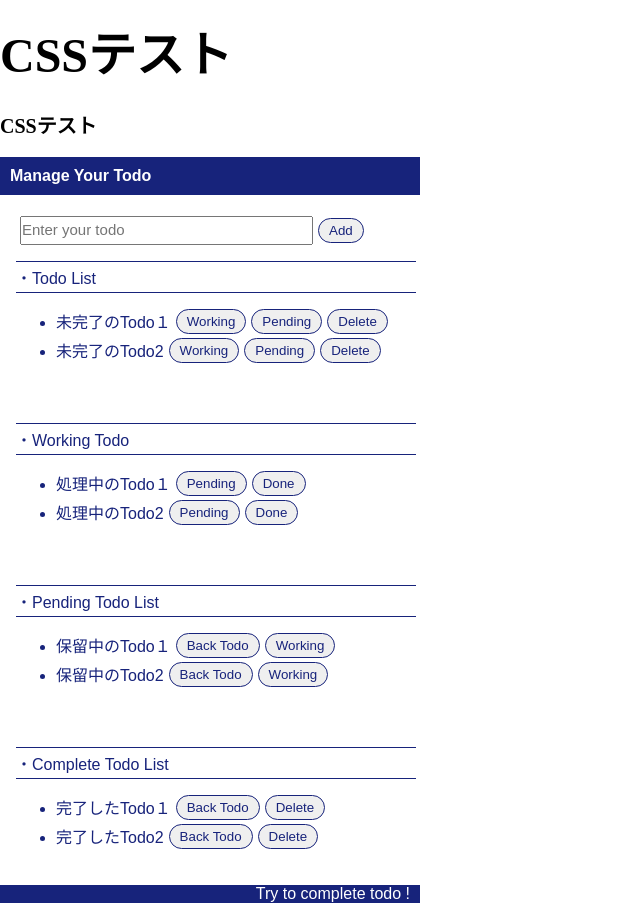
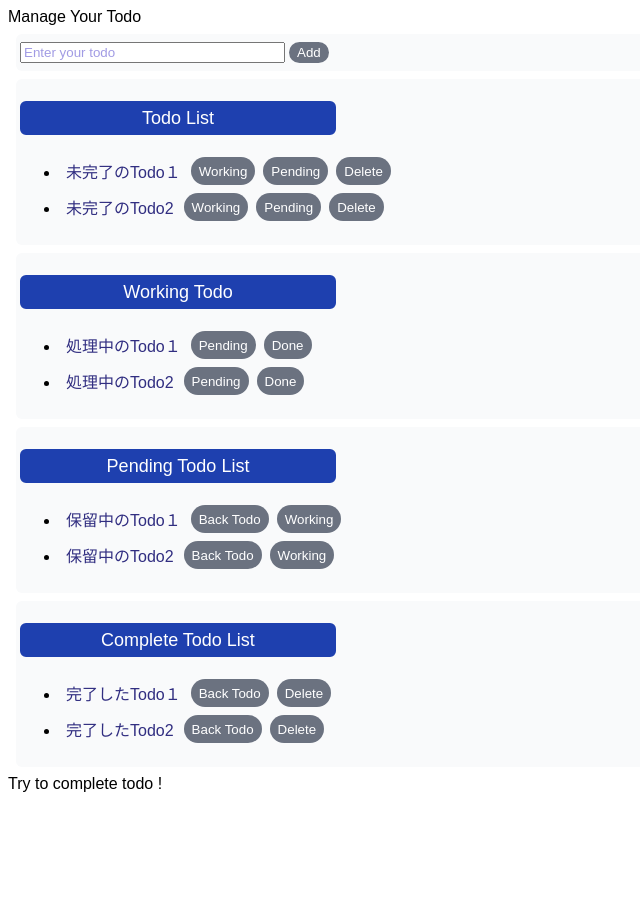
Before and after one commit to ttakuma17/react-env, a React (Create React App) app: page / in a window 1280 px wide. Shown: the whole page, without its empty margins (0-640 px from the left). After the commit the page ends 801 px from the top, so only its background shows below. Built offline with nearby package versions, Linux system fonts and the light colour scheme.

Commit message:
commit before installing tailwind-forms

```diff
--- a/src/App.jsx
+++ b/src/App.jsx
@@ -4,7 +4,7 @@ import { IncompleteTodo } from "./components/IncompleteTodo";
 import { InputTodo } from "./components/InputTodo";
 import { PendingTodo } from "./components/PendingTodo";
 import { WorkingTodo } from "./components/WorkingTodo";
-import "./styles.css";
+// import "./styles.css";
 
 export const App = () => {
   const [todoText, setTodoText] = useState("");
@@ -141,25 +141,7 @@ export const App = () => {
       }
     }
   };
-  const bodyStyle = {
-    fontFamily: "sans-serif",
-    color: "rgb(23 35 123)",
-  };
-  const headerStyle = {
-    width: "400px",
-    color: "white",
-    borderBottom: "solid 1px",
-    backgroundColor: "rgb(23 35 123)",
-    padding: "10px",
-    fontWeight: "700",
-  };
-  const footerStyle = {
-    backgroundColor: "rgb(23 35 123)",
-    color: "white",
-    width: "400px",
-    padding: "0 10px 0 10px",
-    textAlign: "right",
-  };
+
   const todoAreaLayout = {
     width: "400px",
     minHeight: "50px",
@@ -190,10 +172,8 @@ export const App = () => {
   };
   return (
     <>
-      <h1>CSSテスト</h1>
-      <h2>CSSテスト</h2>
-      <div style={bodyStyle}>
-        <header style={headerStyle}>Manage Your Todo</header>
+      <div className="font-body">
+        <header>Manage Your Todo</header>
         <InputTodo
           todoText={todoText}
           onChange={onChangeTodoText}
@@ -241,7 +221,7 @@ export const App = () => {
           listText={listText}
           button={button}
         />
-        <footer style={footerStyle}>Try to complete todo !</footer>
+        <footer>Try to complete todo !</footer>
       </div>
     </>
   );
--- a/src/components/CompleteTodo.jsx
+++ b/src/components/CompleteTodo.jsx
@@ -1,38 +1,31 @@
 import React from "react";
 
 export const CompleteTodo = (props) => {
-  const {
-    completeTodos,
-    onClickBackTodo,
-    onClickDelete,
-    todoAreaLayout,
-    listRow,
-    listTitle,
-    listText,
-    button,
-  } = props;
+  const { completeTodos, onClickBackTodo, onClickDelete } = props;
   return (
-    <div style={todoAreaLayout}>
-      <p style={listTitle}>・Complete Todo List</p>
+    <div className="bg-gray-50 rounded-md p-1 m-2">
+      <p className="text-white text-lg text-center bg-blue-800 border-solid border4 border-blue-800 rounded-md w-1/4">
+        Complete Todo List
+      </p>
       <ul>
         {completeTodos.map((todo, index) => {
           return (
             <li key={todo}>
-              <div style={listRow}>
-                <p style={listText}>{todo}</p>
+              <div className="flex">
+                <p className="text-indigo-900 m-1.5">{todo}</p>
                 <button
+                  className="text-white rounded-full m-1 bg-gray-500 border-transparent hover:bg-blue-100 hover:text-blue-900 "
                   onClick={() => {
                     onClickBackTodo(index, "completelist");
                   }}
-                  style={button}
                 >
                   Back Todo
                 </button>
                 <button
+                  className="text-white rounded-full m-1 bg-gray-500 border-transparent hover:bg-blue-100 hover:text-blue-900 "
                   onClick={() => {
                     onClickDelete(index, "completelist");
                   }}
-                  style={button}
                 >
                   Delete
                 </button>
--- a/src/components/IncompleteTodo.jsx
+++ b/src/components/IncompleteTodo.jsx
@@ -1,47 +1,40 @@
 import React from "react";
 
 export const IncompleteTodo = (props) => {
-  const {
-    incompleteTodos,
-    onClickWorking,
-    onClickPending,
-    onClickDelete,
-    todoAreaLayout,
-    listRow,
-    listTitle,
-    listText,
-    button,
-  } = props;
+  const { incompleteTodos, onClickWorking, onClickPending, onClickDelete } =
+    props;
   return (
-    <div style={todoAreaLayout}>
-      <p style={listTitle}>・Todo List</p>
+    <div className="bg-gray-50 rounded-md p-1 m-2">
+      <p className="text-white text-lg text-center bg-blue-800 border-solid border4 border-blue-800 rounded-md w-1/4">
+        Todo List
+      </p>
       <ul>
         {incompleteTodos.map((todo, index) => {
           return (
             <li key={todo}>
-              <div style={listRow}>
-                <p style={listText}>{todo}</p>
+              <div className="flex">
+                <p className="text-indigo-900 m-1.5">{todo}</p>
                 <button
+                  className="text-white rounded-full m-1 bg-gray-500 border-transparent hover:bg-blue-100 hover:text-blue-900 "
                   onClick={() => {
                     onClickWorking(index, "incompletelist");
                   }}
-                  style={button}
                 >
                   Working
                 </button>
                 <button
+                  className="text-white rounded-full m-1 bg-gray-500 border-transparent hover:bg-blue-100 hover:text-blue-900 "
                   onClick={() => {
                     onClickPending(index, "incompletelist");
                   }}
-                  style={button}
                 >
                   Pending
                 </button>
                 <button
+                  className="text-white rounded-full m-1 bg-gray-500 border-transparent hover:bg-blue-100 hover:text-blue-900 "
                   onClick={() => {
                     onClickDelete(index, "incompletelist");
                   }}
-                  style={button}
                 >
                   Delete
                 </button>
--- a/src/components/InputTodo.jsx
+++ b/src/components/InputTodo.jsx
@@ -1,25 +1,21 @@
 import React from "react";
 
 export const InputTodo = (props) => {
-  const inputArea = {
-    width: "400px",
-    height: "8px",
-    padding: "12px",
-    paddingBottom: "5px",
-    margin: "8px",
-  };
-
-  const { todoText, onChange, onClick, button } = props;
+  const { todoText, onChange, onClick } = props;
   return (
-    <div style={inputArea}>
+    <div className="bg-gray-50 rounded-md p-1 m-2 h-30px">
       <input
+        className="placeholder-indigo-700 placeholder-opacity-50"
         type="text"
         placeholder="Enter your todo"
         size="30"
         value={todoText}
         onChange={onChange}
       />
-      <button onClick={onClick} style={button}>
+      <button
+        className="text-white rounded-full m-1 bg-gray-500 border-transparent hover:bg-blue-100 hover:text-blue-900 "
+        onClick={onClick}
+      >
         Add
       </button>
     </div>
--- a/src/components/PendingTodo.jsx
+++ b/src/components/PendingTodo.jsx
@@ -1,38 +1,31 @@
 import React from "react";
 
 export const PendingTodo = (props) => {
-  const {
-    pendingTodos,
-    onClickWorking,
-    onClickBackTodo,
-    todoAreaLayout,
-    listRow,
-    listTitle,
-    listText,
-    button,
-  } = props;
+  const { pendingTodos, onClickWorking, onClickBackTodo } = props;
   return (
-    <div style={todoAreaLayout}>
-      <p style={listTitle}>・Pending Todo List</p>
+    <div className="bg-gray-50 rounded-md p-1 m-2">
+      <p className="text-white text-lg text-center bg-blue-800 border-solid border4 border-blue-800 rounded-md w-1/4">
+        Pending Todo List
+      </p>
       <ul>
         {pendingTodos.map((todo, index) => {
           return (
             <li key={todo}>
-              <div style={listRow}>
-                <p style={listText}>{todo}</p>
+              <div className="flex">
+                <p className="text-indigo-900 m-1.5">{todo}</p>
                 <button
+                  className="text-white rounded-full m-1 bg-gray-500 border-transparent hover:bg-blue-100 hover:text-blue-900 "
                   onClick={() => {
                     onClickBackTodo(index, "pendinglist");
                   }}
-                  style={button}
                 >
                   Back Todo
                 </button>
                 <button
+                  className="text-white rounded-full m-1 bg-gray-500 border-transparent hover:bg-blue-100 hover:text-blue-900 "
                   onClick={() => {
                     onClickWorking(index, "pendinglist");
                   }}
-                  style={button}
                 >
                   Working
                 </button>
--- a/src/components/WorkingTodo.jsx
+++ b/src/components/WorkingTodo.jsx
@@ -1,38 +1,31 @@
 import React from "react";
 
 export const WorkingTodo = (props) => {
-  const {
-    workingTodos,
-    onClickPending,
-    onClickDone,
-    todoAreaLayout,
-    listRow,
-    listTitle,
-    listText,
-    button,
-  } = props;
+  const { workingTodos, onClickPending, onClickDone } = props;
   return (
-    <div style={todoAreaLayout}>
-      <p style={listTitle}>・Working Todo</p>
+    <div className="bg-gray-50 rounded-md p-1 m-2">
+      <p className="text-white text-lg text-center bg-blue-800 border-solid border4 border-blue-800 rounded-md w-1/4">
+        Working Todo
+      </p>
       <ul>
         {workingTodos.map((todo, index) => {
           return (
             <li key={todo}>
-              <div style={listRow}>
-                <p style={listText}>{todo}</p>
+              <div className="flex">
+                <p className="text-indigo-900 m-1.5">{todo}</p>
                 <button
+                  className="text-white rounded-full m-1 bg-gray-500 border-transparent hover:bg-blue-100 hover:text-blue-900 "
                   onClick={() => {
                     onClickPending(index, "workinglist");
                   }}
-                  style={button}
                 >
                   Pending
                 </button>
                 <button
+                  className="text-white rounded-full m-1 bg-gray-500 border-transparent hover:bg-blue-100 hover:text-blue-900 "
                   onClick={() => {
                     onClickDone(index);
                   }}
-                  style={button}
                 >
                   Done
                 </button>
--- a/tailwind.config.js
+++ b/tailwind.config.js
@@ -3,6 +3,19 @@ module.exports = {
   darkMode: false, // or 'media' or 'class'
   theme: {
     extend: {},
+    fontFamily: {
+      body: ["sans-serif", "メイリオ", "Arial", "Impact"],
+    },
+    screens: {
+      tablet: "640px",
+      // => @media (min-width: 640px) { ... }
+
+      laptop: "1024px",
+      // => @media (min-width: 1024px) { ... }
+
+      desktop: "1280px",
+      // => @media (min-width: 1280px) { ... }
+    },
   },
   variants: {
     extend: {},
```
Also changed, not shown: src/components/memo.txt (added), 1 other file (tests, documents, lock files or other folders).
